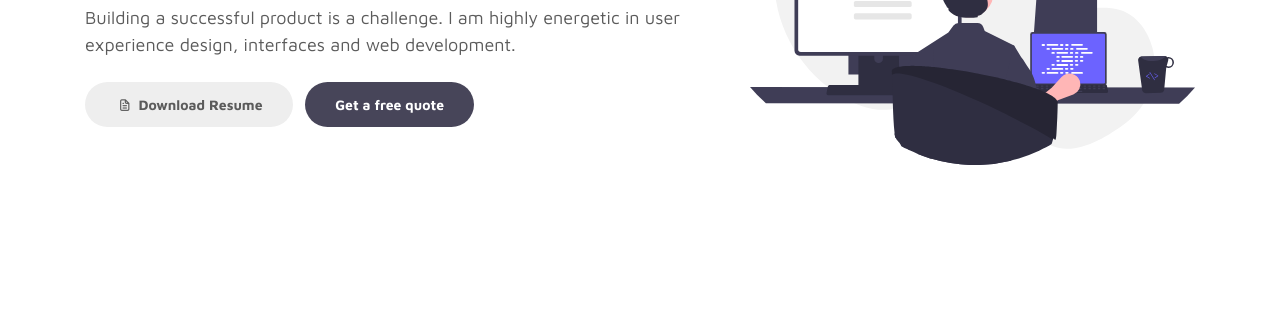
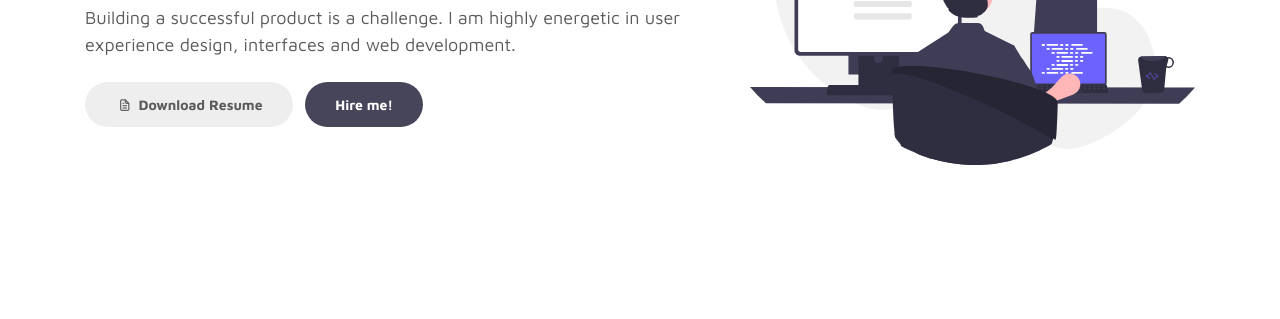
Before and after one commit to azizbekjuraev/azizbekjuraev-portfolio, a plain HTML site: page index.html in a window 1280 px wide. Shown: the part 357-676 px from the top of the page. Drawn offline with Linux system fonts and the light colour scheme.

Commit message:
corrected

```diff
--- a/index.html
+++ b/index.html
@@ -123,9 +123,9 @@ https://www.tooplate.com/view/2115-marvel
                   ><i class="uil uil-file-alt"></i> Download Resume</a
                 >
                 <a
-                  href="#contact"
+                  href="tel:+998941500330"
                   class="btn custom-btn custom-btn-bg custom-btn-link"
-                  >Get a free quote</a
+                  >Hire me!</a
                 >
               </div>
             </div>
@@ -263,8 +263,8 @@ https://www.tooplate.com/view/2115-marvel
                     <span>Frontend Developer</span><small>SiteLabs</small>
                   </h3>
                   <p>
-                    I worked in a Junior position at SiteLabs. For the most part, I was responsible for
-                    the responsiveness of websites.
+                    I worked in a Junior position at SiteLabs. For the most
+                    part, I was responsible for the responsiveness of websites.
                   </p>
                 </div>
               </div>
@@ -383,7 +383,7 @@ https://www.tooplate.com/view/2115-marvel
                 <h3 class="mb-3 text-white">AZIZBEK JURAEV</h3>
                 <p class="footer-text mb-0">+998941500330</p>
                 <p>
-                  <a href="mailto:ajuraev98@mail.ru">CLICK TO MESSAGE ME</a>
+                  <a href="mailto:ajuraev98@mail.ru">Send me a message</a>
                 </p>
               </div>
 
```
